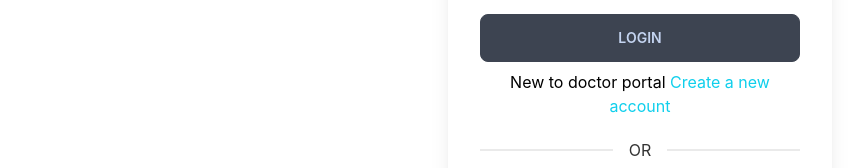
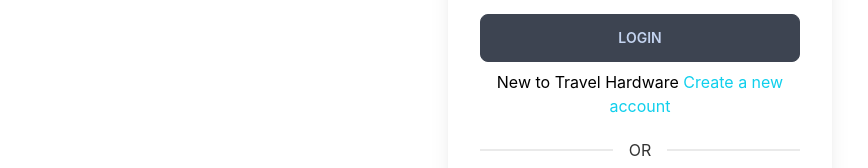
Before and after one commit to Masum-WebD/Travel-hardware-Industries-clientSide, a React (Create React App) app: page /login in a window 1280 px wide. Shown: the part 466-634 px from the top of the page, without its empty margins (0-868 px from the left). Built offline with nearby package versions, Linux system fonts and the light colour scheme; no server answers.

Commit message:
start again

```diff
--- a/src/page/Login/Login.js
+++ b/src/page/Login/Login.js
@@ -124,7 +124,7 @@
 
             <p className="text-black">
               {" "}
-              New to doctor portal{" "}
+              New to Travel Hardware{" "}
               <Link className="text-[#0FCFEC]" to="/register">
                 Create a new account
               </Link>{" "}
```
